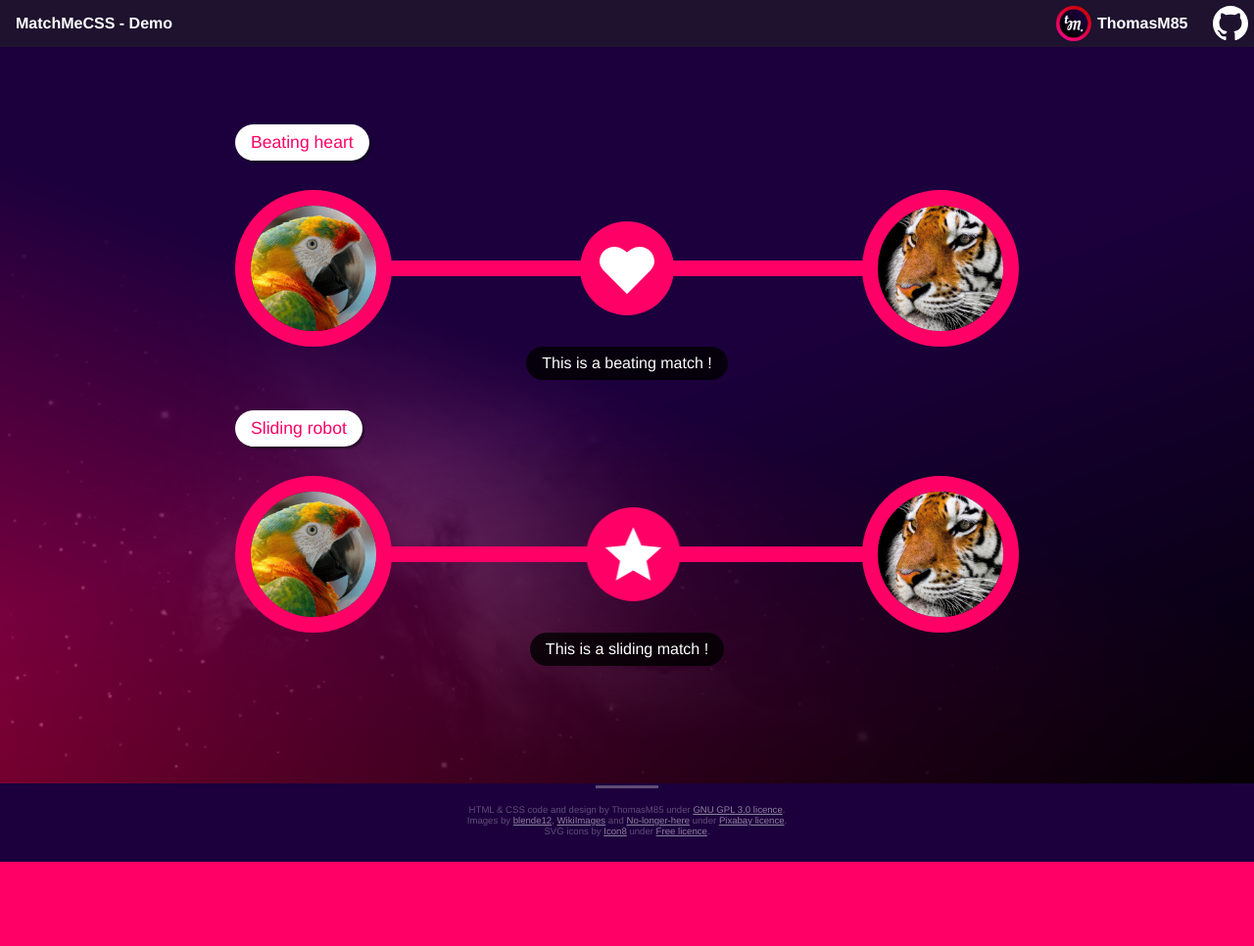
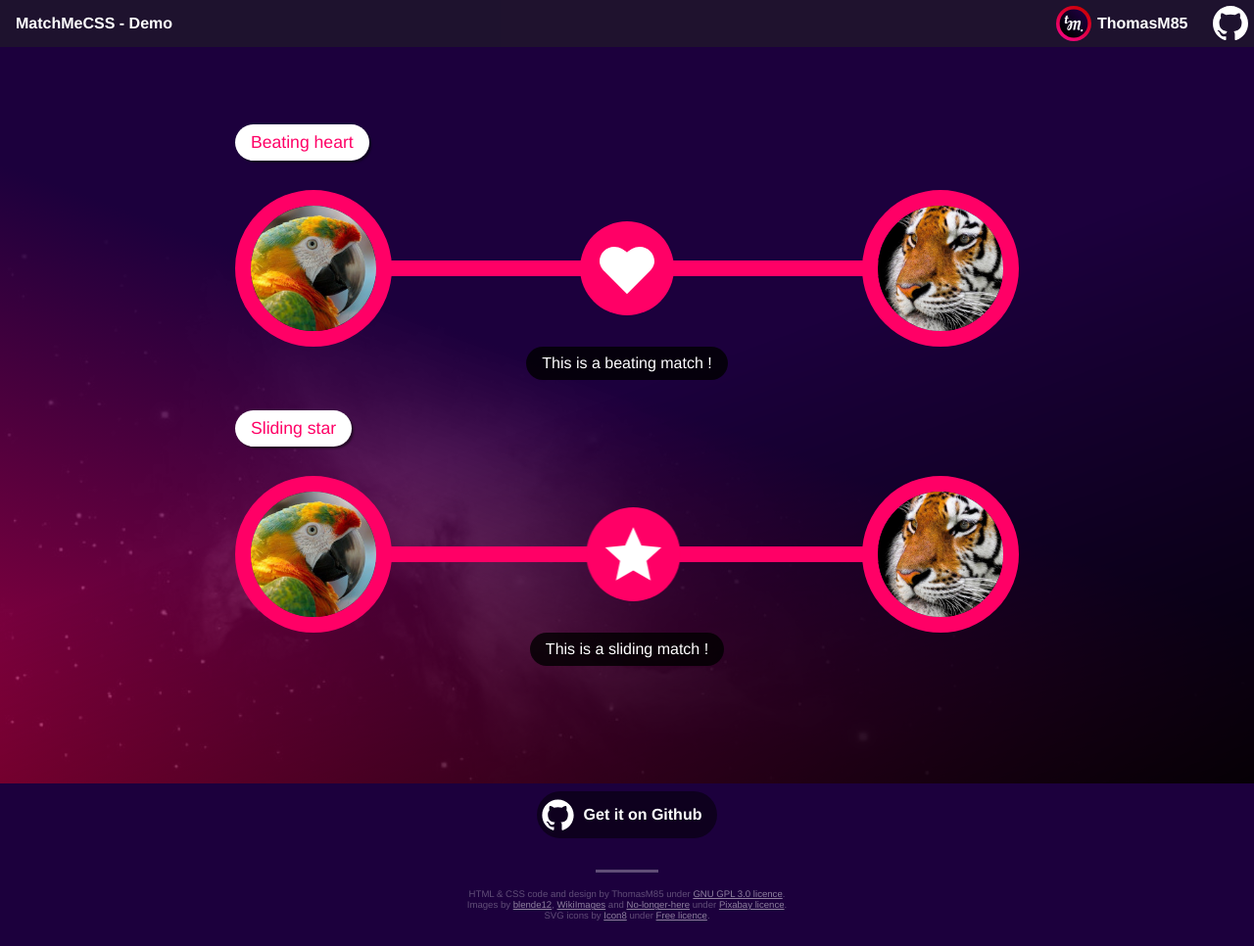
Before and after one commit to ThomasM85/ThomasM85, a plain HTML site: page snippets/matchmecss/index.html in a window 1280 px wide. Shown: the whole page at 98% size. Before the commit the page ends 880 px from the top, so only its background shows below. Drawn offline with Linux system fonts and the light colour scheme.

Commit message:
Add "Get it on Github" button in footer

```diff
--- a/snippets/matchmecss/assets/css/style.css
+++ b/snippets/matchmecss/assets/css/style.css
@@ -20,6 +20,26 @@
   padding: 0;
   margin: -1px;
   border: 0;
+}
+
+.github {
+  padding-top: 4rem;
+  text-align: center;
+}
+
+.github > a {
+  display: inline-block;
+  padding-right: 1rem;
+  padding-left: 3rem;
+  border-radius: 2rem;
+  font-weight: 700;
+  line-height: 3rem;
+  color: var(--color1);
+  text-decoration: none;
+  background-color: rgba(0,0,0,.5);
+  background-repeat: no-repeat;
+  background-position: left center;
+  background-image: url(../img/github.svg);
 }
 
 /* --- Base styles ------------------------------- */
@@ -107,18 +127,17 @@ main h2 {
 }
 
 footer {
-  padding-top: 4rem;
-  font-size: .6em;
-  color: rgba(255,255,255,.3);
   text-align: center;
 }
 
-footer p {
+footer p:not(.github) {
   position: relative;
   padding-top: 1rem;
+  font-size: .6em;
+  color: rgba(255,255,255,.3);
 }
 
-footer p::before {
+footer p:not(.github)::before {
   display: block;
   content: " ";
   width: 4rem;
--- a/snippets/matchmecss/index.html
+++ b/snippets/matchmecss/index.html
@@ -16,6 +16,7 @@
     </p>
   </header>
   <main>
+    <div class="snippet">
       <h2>Beating heart</h2>
       <!-- Block snippet starts. -->
       <figure class="figure">
@@ -35,7 +36,7 @@
         <figcaption class="figure__caption">This is a beating match !</figcaption>
       </figure>
       <!-- Block snippet ends. -->
-    <h2>Sliding robot</h2>
+      <h2>Sliding star</h2>
       <!-- Block snippet starts. -->
       <figure class="figure">
         <div class="figure__rel">
@@ -54,8 +55,12 @@
         <figcaption class="figure__caption">This is a sliding match !</figcaption>
       </figure>
       <!-- Block snippet ends. -->
+    </div>
   </main>
   <footer>
+    <p class="github">
+      <a href="https://github.com/ThomasM85/ThomasM85/tree/master/snippets/matchmecss">Get it on Github</a>
+    </p>
     <p>HTML & CSS code and design by ThomasM85 under <a href="https://github.com/ThomasM85/ThomasM85/blob/master/LICENSE">GNU GPL 3.0 licence</a>.
       <br/>Images by <a href="https://pixabay.com/fr/users/blende12-201217/">blende12</a>, <a href="https://pixabay.com/users/wikiimages-1897/">WikiImages</a> and <a href="https://pixabay.com/fr/users/no-longer-here-19203/">No-longer-here</a> under <a href="https://pixabay.com/service/license/">Pixabay licence</a>.
       <br />SVG icons by <a href="https://icons8.com/line-awesome">Icon8</a> under <a href="https://icons8.com/license">Free licence</a>.
```
Lines whose indentation alone changed are shown as unchanged.
